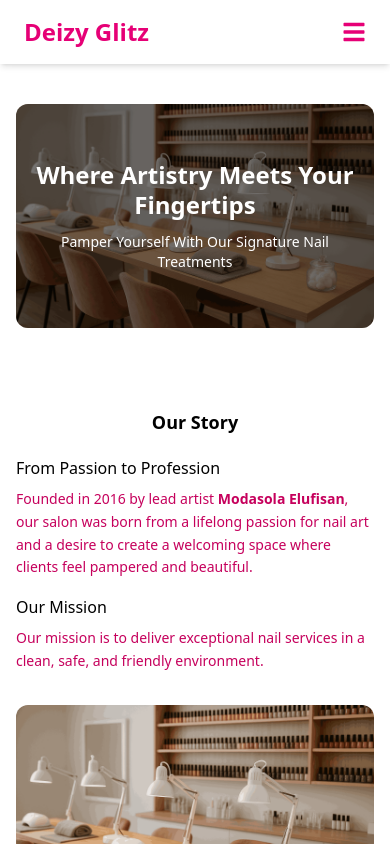
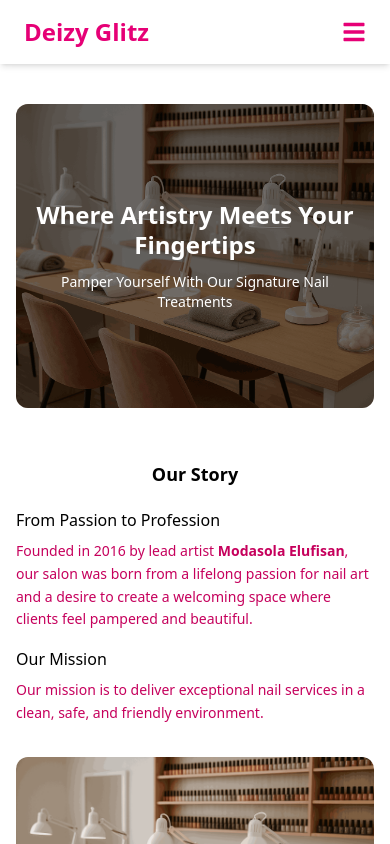
Before and after one commit to codemonk-silver/Deizy-Glitz, a React (Vite) app in the folder deizy-nail/: page /about in a window 390 px wide. Shown: the top 844 px of the page. Built offline with nearby package versions, Linux system fonts and the light colour scheme.

Commit message:
space adjustment

```diff
--- a/deizy-nail/src/components/Hero.jsx
+++ b/deizy-nail/src/components/Hero.jsx
@@ -63,7 +63,7 @@ const Hero = () => {
   const whatsappLink = `https://wa.me/${phoneNumber}?text=${encodeURIComponent(message)}`;
 
   return (
-    <div className="px-6 md:px-12 lg:px-56 mt-4 overflow-hidden">
+    <div className="px-4 md:px-12 lg:px-56 mt-4 overflow-hidden">
       {/* Hero Section */}
       <div className="relative w-full mt-4 rounded-xl overflow-hidden">
         {/* Background Image */}
@@ -73,7 +73,7 @@ const Hero = () => {
           transition={{ duration: 0.6 }}
           src={heroimg}
           alt="heroimg"
-          className="w-full h-[18rem] sm:h-[20rem] lg:h-[24rem] object-cover"
+          className="w-full h-76 sm:h-[20rem] lg:h-[24rem] object-cover"
           loading="lazy"
         />
 
--- a/deizy-nail/src/pages/About.jsx
+++ b/deizy-nail/src/pages/About.jsx
@@ -61,7 +61,7 @@ const About = () => {
         className="relative mb-12"
       >
         <img
-          className="w-full h-56 sm:h-72 md:h-80 lg:h-96 object-cover rounded-xl"
+          className="w-full h-76 sm:h-72 md:h-80 lg:h-96 object-cover rounded-xl"
           src={heroimg}
           alt="hero"
         />
@@ -93,7 +93,7 @@ const About = () => {
         initial="hidden"
         whileInView="visible"
         viewport={{ once: true }}
-        className="py-8"
+        className="lg:py-8 pt-1"
       >
         <p className="text-lg sm:text-xl font-bold mb-3 text-center sm:text-left">
           Our Story
```
